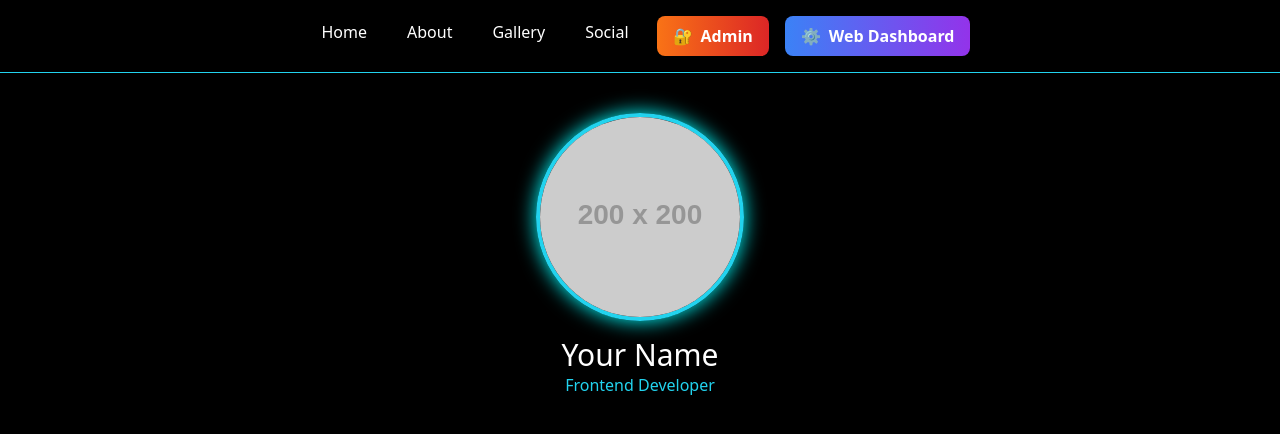
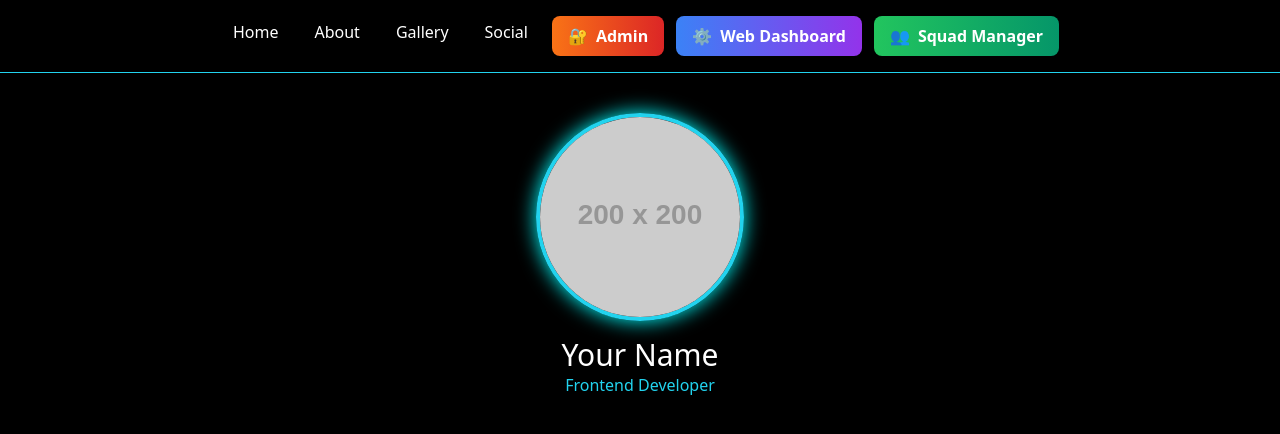
Before and after one commit to techai342/fgda, a React (Vite) app: page / in a window 1280 px wide. Shown: the top 434 px of the page. Built offline with nearby package versions, Linux system fonts and the light colour scheme.

Commit message:
Update Navbar.jsx

```diff
--- a/src/components/Navbar.jsx
+++ b/src/components/Navbar.jsx
@@ -2,7 +2,7 @@ import { Link } from "react-router-dom";
 
 export default function Navbar() {
   return (
-    <nav className="flex flex-wrap gap-4 p-4 justify-center border-b border-cyan-400">
+    <nav className="flex flex-wrap gap-3 p-4 justify-center border-b border-cyan-400">
       <Link to="/" className="hover:text-cyan-400 transition px-3 py-1">Home</Link>
       <Link to="/about" className="hover:text-cyan-400 transition px-3 py-1">About</Link>
       <Link to="/gallery" className="hover:text-cyan-400 transition px-3 py-1">Gallery</Link>
@@ -21,6 +21,13 @@ export default function Navbar() {
         <span>⚙️</span>
         Web Dashboard
       </Link>
+      <Link
+        to="/squad-manager"
+        className="px-4 py-2 bg-gradient-to-r from-green-500 to-emerald-600 rounded-lg font-bold hover:shadow-[0_0_15px_green] transition flex items-center gap-2"
+      >
+        <span>👥</span>
+        Squad Manager
+      </Link>
     </nav>
   );
 }
```
